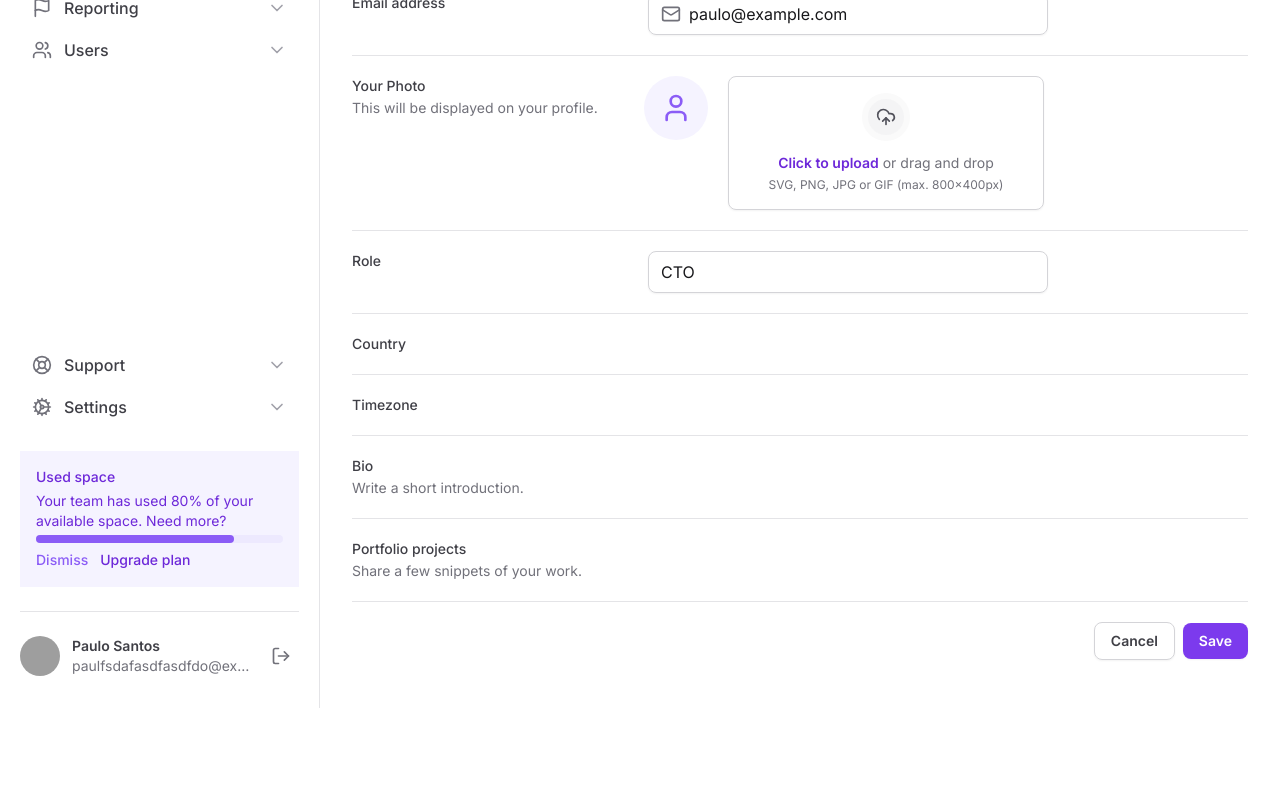
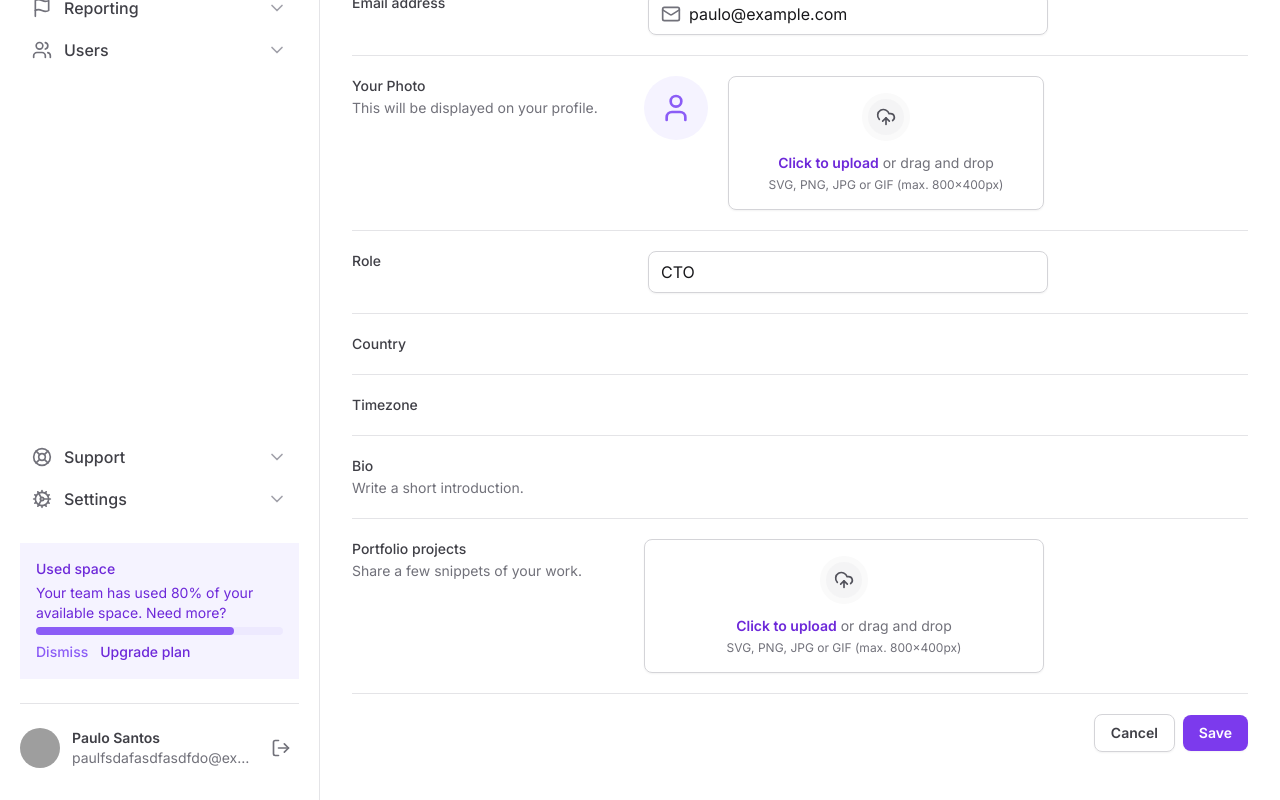
Before and after one commit to paulorfsantos17/tailwind-next, a Next.js app: page / in a window 1280 px wide. Shown: the part 340-1140 px from the top of the page. Before the commit the page ends 1048 px from the top, so only its background shows below. Built offline with nearby package versions, Linux system fonts and the light colour scheme; grey boxes are pictures that could not be loaded.

Commit message:
feat: add File input

```diff
--- a/src/app/page.tsx
+++ b/src/app/page.tsx
@@ -1,6 +1,7 @@
 import { InputControl, InputPrefix, InputRoot } from '@/components/Input'
 import SettingsTabs from '@/components/SettingsTabs'
-import { Mail, UploadCloud, User } from 'lucide-react'
+import { Mail } from 'lucide-react'
+import * as InputFile from '@/components/Form/FileInput/index'
 
 export default function Home() {
   return (
@@ -89,35 +90,11 @@
               </span>
             </label>
 
-            <div className="flex items-start gap-5">
-              <div className="flex size-16 items-center justify-center rounded-full bg-violet-50">
-                <User className="size-8 text-violet-500" />
-              </div>
-
-              <label
-                htmlFor="photo"
-                className="group flex flex-1 cursor-pointer flex-col items-center gap-3 rounded-lg border border-zinc-300 px-6 py-4 text-center
-                text-zinc-500 shadow-sm hover:border-violet-200 hover:bg-violet-25 hover:text-violet-500"
-              >
-                <div className="rounded-full border-6 border-zinc-50 bg-zinc-100 p-2 group-hover:border-violet-50 group-hover:bg-violet-100">
-                  <UploadCloud className="size-5 text-zinc-600 group-hover:text-violet-600" />
-                </div>
-
-                <div className="flex flex-col items-center gap-1">
-                  <span className="text-sm">
-                    <span className="font-semibold text-violet-700">
-                      Click to upload
-                    </span>{' '}
-                    or drag and drop
-                  </span>
-                  <span className="text-xs">
-                    SVG, PNG, JPG or GIF (max. 800x400px){' '}
-                  </span>
-                </div>
-
-                <input type="file" className="sr-only" id="photo" />
-              </label>
-            </div>
+            <InputFile.Root className="flex items-start gap-5">
+              <InputFile.ImagePreview />
+              <InputFile.Trigger />
+              <InputFile.Control />
+            </InputFile.Root>
           </div>
 
           <div className="grid grid-cols-form gap-3 pt-5">
@@ -173,6 +150,11 @@
                 Share a few snippets of your work.
               </span>
             </label>
+
+            <InputFile.Root>
+              <InputFile.Trigger />
+              <InputFile.Control multiple />
+            </InputFile.Root>
           </div>
 
           <div className="flex items-center justify-end gap-2 pt-5">
--- /dev/null
+++ b/src/components/Form/FileInput/Control.tsx
@@ -0,0 +1,7 @@
+import React, { type ComponentProps } from 'react'
+
+interface ControlProps extends ComponentProps<'input'> {}
+
+export function Control(props: ControlProps) {
+  return <input type="file" className="sr-only" id="photo" {...props} />
+}
--- /dev/null
+++ b/src/components/Form/FileInput/ImagePreview.tsx
@@ -0,0 +1,9 @@
+import { User } from 'lucide-react'
+
+export function ImagePreview() {
+  return (
+    <div className="flex size-16 items-center justify-center rounded-full bg-violet-50">
+      <User className="size-8 text-violet-500" />
+    </div>
+  )
+}
--- /dev/null
+++ b/src/components/Form/FileInput/Root.tsx
@@ -0,0 +1,7 @@
+import type { ComponentProps } from 'react'
+
+interface RootProps extends ComponentProps<'div'> {}
+
+export function Root(props: RootProps) {
+  return <div {...props}></div>
+}
--- /dev/null
+++ b/src/components/Form/FileInput/Trigger.tsx
@@ -0,0 +1,23 @@
+import { UploadCloud } from 'lucide-react'
+import React from 'react'
+
+export function Trigger() {
+  return (
+    <label
+      htmlFor="photo"
+      className="group flex flex-1 cursor-pointer flex-col items-center gap-3 rounded-lg border border-zinc-300 px-6 py-4 text-center text-zinc-500 shadow-sm hover:border-violet-200 hover:bg-violet-25 hover:text-violet-500"
+    >
+      <div className="rounded-full border-6 border-zinc-50 bg-zinc-100 p-2 group-hover:border-violet-50 group-hover:bg-violet-100">
+        <UploadCloud className="size-5 text-zinc-600 group-hover:text-violet-600" />
+      </div>
+
+      <div className="flex flex-col items-center gap-1">
+        <span className="text-sm">
+          <span className="font-semibold text-violet-700">Click to upload</span>{' '}
+          or drag and drop
+        </span>
+        <span className="text-xs">SVG, PNG, JPG or GIF (max. 800x400px) </span>
+      </div>
+    </label>
+  )
+}
--- /dev/null
+++ b/src/components/Form/FileInput/index.tsx
@@ -0,0 +1,6 @@
+import { Control } from './Control'
+import { ImagePreview } from './ImagePreview'
+import { Root } from './Root'
+import { Trigger } from './Trigger'
+
+export { Control, ImagePreview, Root, Trigger }
```
